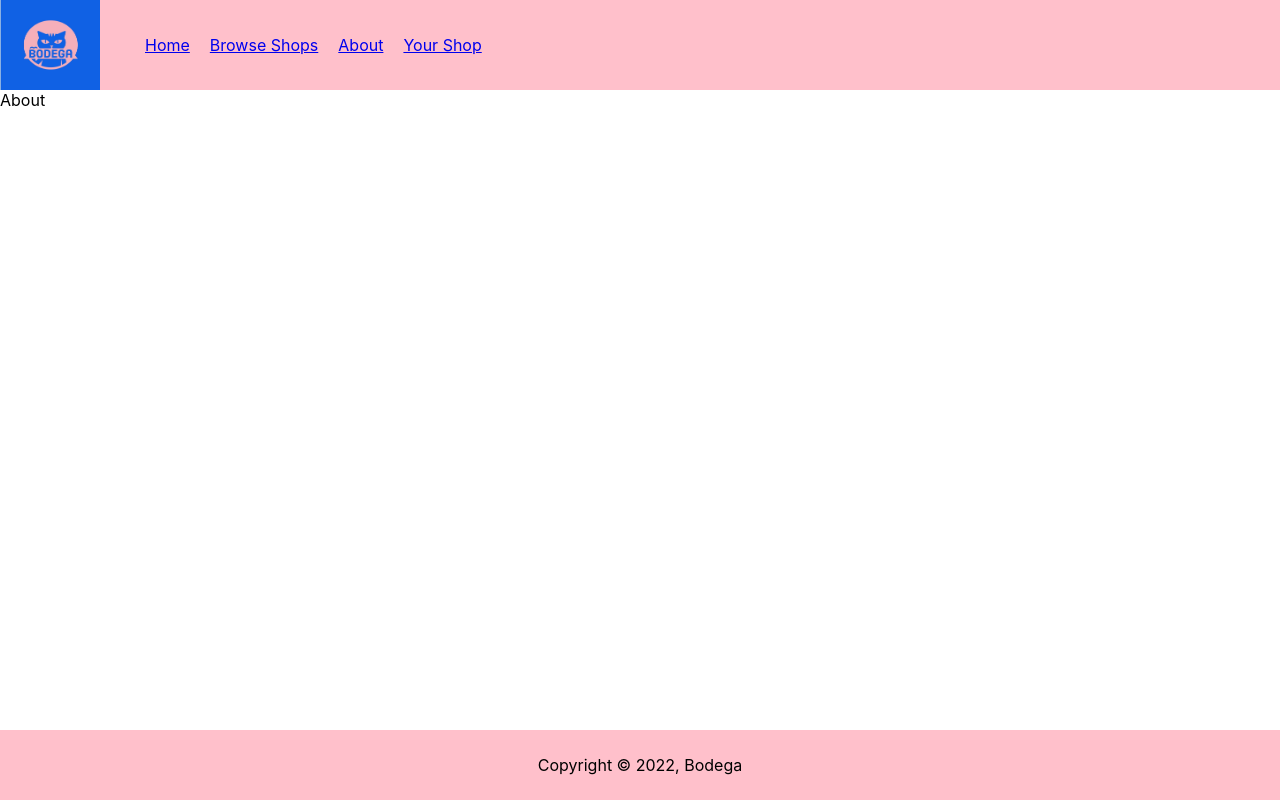
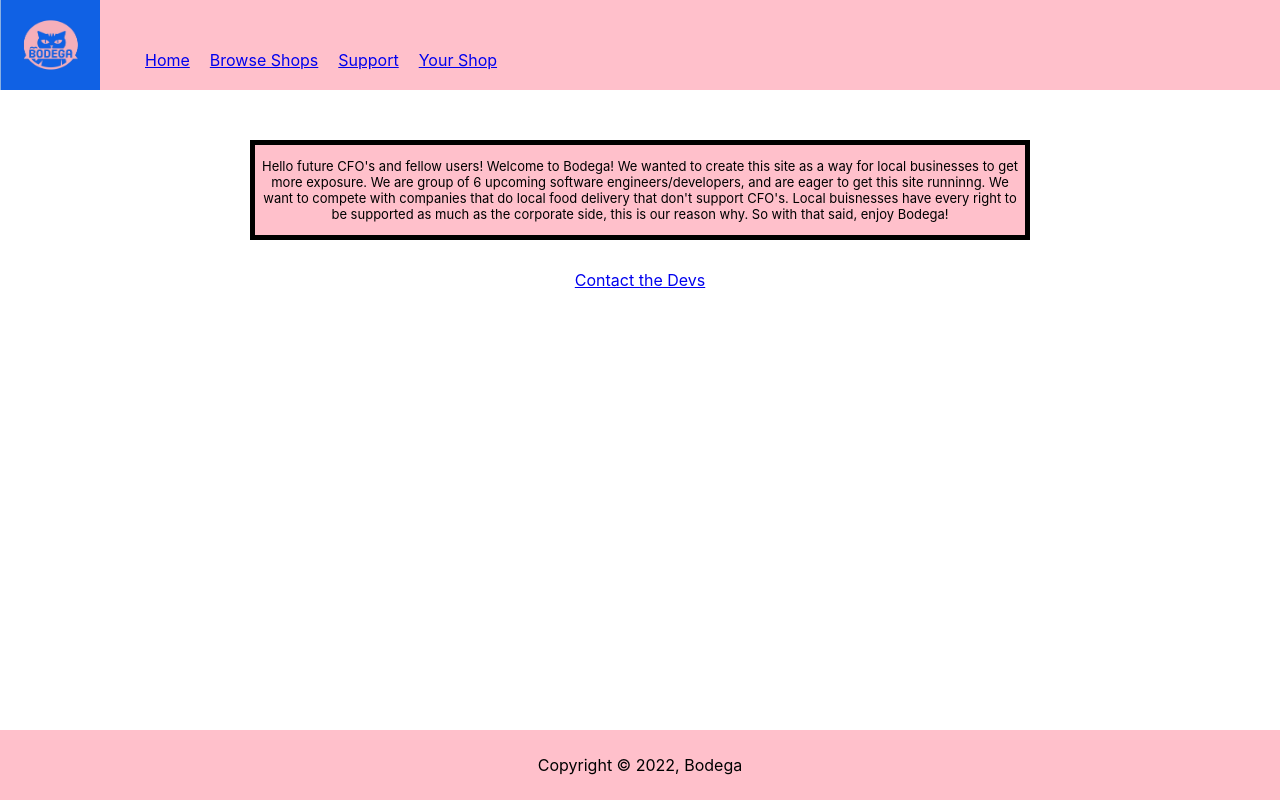
Before and after one commit to southwatertribe/thebodegateam, a React (Create React App) app in the folder client/: page /about in a window 1280 px wide. Built offline with nearby package versions, Linux system fonts and the light colour scheme.

Commit message:
started and partially completed about page
need to add picture for link later, but majority is finished.

```diff
--- a/client/src/components/header/Header.js
+++ b/client/src/components/header/Header.js
@@ -16,7 +16,7 @@ function Header() {
       <ul className={styles.navul}>
         <li className={styles.navli}><Link to="/">Home</Link></li>
         <li className={styles.navli}><Link to="/browser">Browse Shops</Link></li>
-        <li className={styles.navli}><Link to="/about">About</Link></li>
+        <li className={styles.navli}><Link to="/about">Support</Link></li>
         <li className={styles.navli}><Link to="/yourshop">Your Shop</Link></li>
       </ul>
   </div>
--- a/client/src/pages/About/About.js
+++ b/client/src/pages/About/About.js
@@ -1,9 +1,13 @@
 import React from 'react'
+import Aboutmessage from './AboutMsg'
 
 function About() {
   return (
     //Make an about page
-    <div>About</div>
+    <div>
+      <Aboutmessage/>
+      <a href = "mailto: abc@example.com" >Contact the Devs </a>
+    </div>
   )
 }
 
--- /dev/null
+++ b/client/src/pages/About/AboutMsg.js
@@ -0,0 +1,22 @@
+import React from "react";
+import Style from './about.module.css';
+
+function Aboutmessage () {
+    return (
+      <div className={Style.aboutdiv}>
+
+        {/*Message for About */}
+        <p>
+          Hello future CFO's and fellow users! Welcome to Bodega!
+          We wanted to create this site as a way for local businesses to
+          get more exposure. We are group of 6 upcoming software engineers/developers,
+          and are eager to get this site runninng. We want to compete with companies that do local food
+          delivery that don't support CFO's. Local buisnesses have every right to be supported as much as the
+          corporate side, this is our reason why. So with that said, enjoy Bodega!
+        </p>
+
+      </div>
+    )
+  }
+
+  export default Aboutmessage;
--- /dev/null
+++ b/client/src/pages/About/about.module.css
@@ -0,0 +1,18 @@
+.aboutdiv {
+    font-size: small;
+    border: 5px solid black;
+    margin-top: 50px;
+    margin-left: 250px;
+    margin-right: 250px;
+    background-color: pink;
+    text-align: center;
+    display: flex;
+    justify-content: center;
+    align-items: center;
+}
+
+a{
+    text-align: center;
+    display: block;
+    margin-top: 30px;
+ }
```
